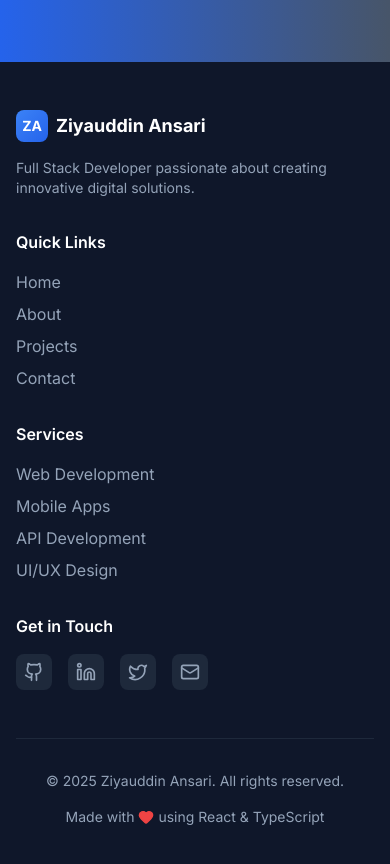
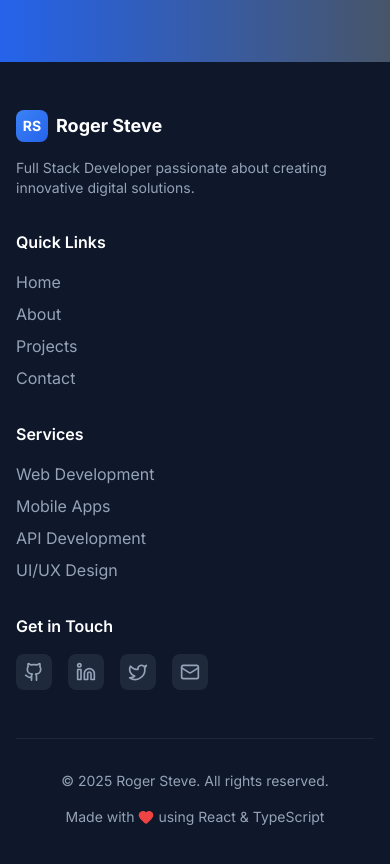
Before and after one commit to ZiyauddinAnsari/portfolio_todo_combo, a React (Vite) app: page / in a window 390 px wide. Shown: the part 4155-5019 px from the top of the page. Built offline with nearby package versions, Linux system fonts and the light colour scheme; no server answers.

Commit message:
Change label name everywhere.

```diff
--- a/package.json
+++ b/package.json
@@ -2,7 +2,7 @@
   "name": "portfolio_todo_combo",
   "version": "0.1.0",
   "private": true,
-  "homepage": "https://ZiyauddinAnsari.github.io/portfolio_todo_combo",
+  "homepage": "https://RogerSteve.github.io/portfolio_todo_combo",
   "dependencies": {
     "@testing-library/dom": "^10.4.1",
     "@testing-library/jest-dom": "^6.8.0",
--- a/src/components/layout/Footer.tsx
+++ b/src/components/layout/Footer.tsx
@@ -7,22 +7,22 @@ const Footer: React.FC = () => {
   const socialLinks = [
     {
       icon: <Github size={20} />,
-      href: "https://github.com/ZiyauddinAnsari",
+      href: "https://github.com/RogerSteve",
       label: "GitHub",
     },
     {
       icon: <Linkedin size={20} />,
-      href: "https://linkedin.com/in/ziyauddin-ansari",
+      href: "https://linkedin.com/in/roger-steve",
       label: "LinkedIn",
     },
     {
       icon: <Twitter size={20} />,
-      href: "https://twitter.com/ziyauddin_dev",
+      href: "https://twitter.com/roger_steve_dev",
       label: "Twitter",
     },
     {
       icon: <Mail size={20} />,
-      href: "mailto:ziyauddin.ansari@example.com",
+      href: "mailto:roger.steve@example.com",
       label: "Email",
     },
   ];
@@ -35,9 +35,9 @@ const Footer: React.FC = () => {
           <div className="space-y-4">
             <div className="flex items-center space-x-2">
               <div className="w-8 h-8 bg-gradient-to-br from-primary-500 to-primary-600 rounded-lg flex items-center justify-center text-white font-bold text-sm">
-                ZA
+                RS
               </div>
-              <span className="font-bold text-lg">Ziyauddin Ansari</span>
+              <span className="font-bold text-lg">Roger Steve</span>
             </div>
             <p className="text-secondary-400 text-sm">
               Full Stack Developer passionate about creating innovative digital
@@ -118,7 +118,7 @@ const Footer: React.FC = () => {
         {/* Bottom Bar */}
         <div className="mt-12 pt-8 border-t border-secondary-800 flex flex-col md:flex-row items-center justify-between">
           <p className="text-secondary-400 text-sm">
-            © {currentYear} Ziyauddin Ansari. All rights reserved.
+            © {currentYear} Roger Steve. All rights reserved.
           </p>
           <div className="flex items-center space-x-1 text-secondary-400 text-sm mt-4 md:mt-0">
             <span>Made with</span>
--- a/src/components/layout/Header.tsx
+++ b/src/components/layout/Header.tsx
@@ -46,7 +46,7 @@ const Header: React.FC = () => {
             <div className="w-8 h-8 bg-gradient-to-br from-primary-500 to-primary-600 rounded-lg flex items-center justify-center text-white font-bold text-sm">
               ZA
             </div>
-            <span className="hidden sm:block">Ziyauddin Ansari</span>
+            <span className="hidden sm:block">Roger Steve</span>
           </Link>
 
           {/* Desktop Navigation */}
--- a/src/components/layout/Header2.tsx
+++ b/src/components/layout/Header2.tsx
@@ -46,7 +46,7 @@ const Header: React.FC = () => {
             <div className="w-8 h-8 bg-gradient-to-br from-primary-500 to-primary-600 rounded-lg flex items-center justify-center text-white font-bold text-sm">
               ZA
             </div>
-            <span className="hidden sm:block">Ziyauddin Ansari</span>
+            <span className="hidden sm:block">Roger Steve</span>
           </Link>
 
           {/* Desktop Navigation */}
--- a/src/data/portfolioData.ts
+++ b/src/data/portfolioData.ts
@@ -26,7 +26,7 @@ export const projects: Project[] = [
     image:
       "https://images.unsplash.com/photo-1460925895917-afdab827c52f?w=600&h=400&fit=crop",
     demoUrl: "#",
-    githubUrl: "https://github.com/ZiyauddinAnsari/portfolio_todo_combo",
+    githubUrl: "https://github.com/RogerSteve/portfolio_todo_combo",
     featured: true,
     createdAt: new Date("2025-08-27"),
   },
--- a/src/pages/About.tsx
+++ b/src/pages/About.tsx
@@ -56,7 +56,7 @@ const About: React.FC = () => {
                   <div className="w-32 h-32 rounded-full overflow-hidden border-4 border-primary-200">
                     <img
                       src="https://images.unsplash.com/photo-1507003211169-0a1dd7228f2d?w=200&h=200&fit=crop&crop=face"
-                      alt="Ziyauddin Ansari"
+                      alt="Roger Steve"
                       className="w-full h-full object-cover"
                     />
                   </div>
@@ -64,7 +64,7 @@ const About: React.FC = () => {
 
                 <div className="text-center space-y-2">
                   <h2 className="text-2xl font-bold text-gray-900">
-                    Ziyauddin Ansari
+                    Roger Steve
                   </h2>
                   <p className="text-gray-600">Full Stack Developer</p>
 
--- a/src/pages/Contact.tsx
+++ b/src/pages/Contact.tsx
@@ -50,8 +50,8 @@ const Contact: React.FC = () => {
     {
       icon: <Mail size={24} />,
       label: "Email",
-      value: "ziyauddin.ansari@example.com",
-      href: "mailto:ziyauddin.ansari@example.com",
+      value: "roger.steve@example.com",
+      href: "mailto:roger.steve@example.com",
     },
     {
       icon: <Phone size={24} />,
@@ -71,19 +71,19 @@ const Contact: React.FC = () => {
     {
       icon: <Github size={20} />,
       label: "GitHub",
-      href: "https://github.com/ZiyauddinAnsari",
+      href: "https://github.com/RogerSteve",
       color: "hover:bg-gray-900",
     },
     {
       icon: <Linkedin size={20} />,
       label: "LinkedIn",
-      href: "https://linkedin.com/in/ziyauddin-ansari",
+      href: "https://linkedin.com/in/roger-steve",
       color: "hover:bg-blue-700",
     },
     {
       icon: <Twitter size={20} />,
       label: "Twitter",
-      href: "https://twitter.com/ziyauddin_dev",
+      href: "https://twitter.com/roger_steve_dev",
       color: "hover:bg-blue-500",
     },
   ];
```
Also changed, not shown: 7 other files (tests, documents, lock files or other folders).
